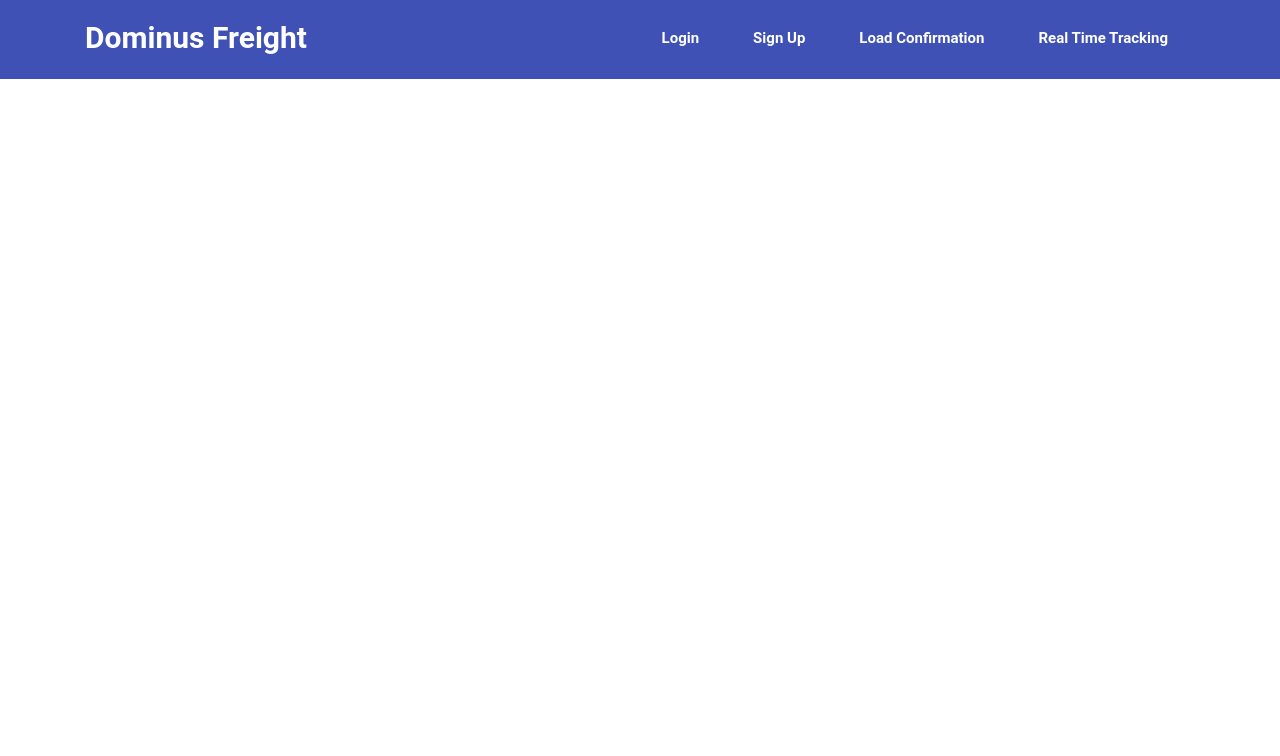
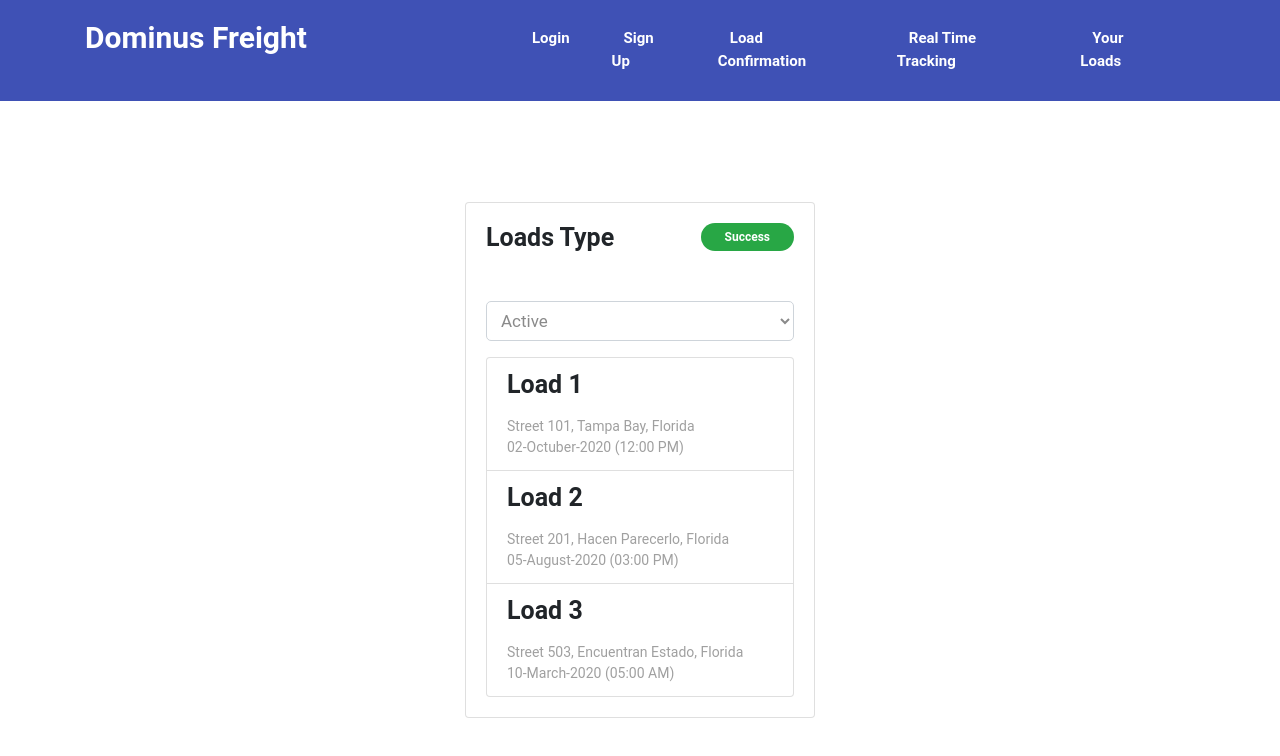
Before and after one commit to muhammadidreesshaikh/dominus-freight-app, a React (Create React App) app: page /yourloads in a window 1280 px wide. Shown: the top 756 px of the page. Built offline with nearby package versions, Linux system fonts and the light colour scheme.

Commit message:
your loads component done

```diff
--- a/src/App.js
+++ b/src/App.js
@@ -6,6 +6,7 @@ import Login from './components/Login';
 import Signup from './components/Signup';
 import LoadConfirmation from './components/LoadConfirmation';
 import RealTime from './components/RealTime';
+import YourLoads from './components/YourLoads';
 
 import {
   BrowserRouter as Router,
@@ -26,6 +27,7 @@ function App() {
               <Route exact path='/signup' component={Signup}></Route>
               <Route exact path='/loadconfirmation' component={LoadConfirmation}></Route>
               <Route exact path='/realtime' component={RealTime}></Route>
+              <Route exact path='/yourloads' component={YourLoads}></Route>
             </Switch>
           </div>
 
--- /dev/null
+++ b/src/assets/css/yourloads.css
@@ -0,0 +1,24 @@
+.time h2{
+    font-size: 25px;
+    font-weight: bold;
+}
+
+.time h3{
+    font-size: 25px;
+    font-weight: bold;
+}
+
+.time p{
+    color: var(--color-gry);
+    font-size: 14px;
+}
+
+.time select{
+    border-radius: 5px;
+    padding: 8px 0 8px 10px;
+    width: 100%;
+    height: auto;
+    margin-top: 5%;
+    font-size: 17px;
+    color: rgb(138, 138, 138);
+}
--- /dev/null
+++ b/src/components/YourLoads.js
@@ -0,0 +1,81 @@
+import React from 'react';
+import '../assets/css/yourloads.css';
+import { Link } from 'react-router-dom';
+
+class YourLoads extends React.Component {
+
+    constructor(props) {
+        super(props);
+
+        this.state = {
+            data: [],
+            loading: false
+        };
+    }
+
+    componentDidMount() {
+        console.log("YourLoads");
+
+        this.setState({
+            loading: true
+        });
+    }
+
+    render() {
+        return(
+            // trucking company
+            <section>
+                <div className="time py-5">
+                    <div className="container">
+                        <div className="row justify-content-center">
+                            <div className="col-md-4">
+                                <div className="card">
+                                    <div className="card-body">
+
+                                        <div className="row">
+                                            <div className="col-6">
+                                                <h2>Loads Type</h2>
+                                            </div>
+
+                                            <div className="col-6">
+                                                <a href="#"><span class="badge badge-pill badge-success float-right px-4 py-2">Success</span></a>
+                                            </div>
+                                        </div>
+
+                                        <div class="form-group mt-5">
+                                            <select class="form-control">
+                                                <option>Active</option>
+                                                <option>Upcoming</option>
+                                                <option>Past</option>
+                                            </select>
+                                        </div>
+
+                                        <ul class="list-group">
+                                            <li class="list-group-item">
+                                                <h3>Load 1</h3>
+                                                <p className="pt-3">Street 101, Tampa Bay, Florida</p>
+                                                <p>02-Octuber-2020  (12:00 PM)</p>
+                                            </li>
+                                            <li class="list-group-item">
+                                                <h3>Load 2</h3>
+                                                <p className="pt-3">Street 201, Hacen Parecerlo, Florida</p>
+                                                <p>05-August-2020  (03:00 PM)</p>
+                                            </li>
+                                            <li class="list-group-item">
+                                                <h3>Load 3</h3>
+                                                <p className="pt-3">Street 503, Encuentran Estado, Florida</p>
+                                                <p>10-March-2020  (05:00 AM)</p>
+                                            </li>
+                                        </ul>
+
+                                    </div>
+                                </div>
+                            </div>
+                        </div>
+                    </div>
+                </div>
+            </section>
+        );
+    }
+}
+export default YourLoads;
--- a/src/layout/Header.js
+++ b/src/layout/Header.js
@@ -39,6 +39,7 @@ function Header() {
                                     <li><Link to="/signup">Sign Up</Link></li>
                                     <li><Link to="/loadconfirmation">Load Confirmation</Link></li>
                                     <li><Link to="/realtime">Real Time Tracking</Link></li>
+                                    <li><Link to="/yourloads">Your Loads</Link></li>
                                  </ul>
                             </div>
                         </div>
@@ -51,6 +52,7 @@ function Header() {
                     <Link to="/signup" onClick={() => setMenuToggle(!menuToggle)}>Sign Up</Link>
                     <Link to="/loadconfirmation" onClick={() => setMenuToggle(!menuToggle)}>Load Confirmation</Link>
                     <Link to="/realtime" onClick={() => setMenuToggle(!menuToggle)}>Real Time Tracking</Link>
+                    <Link to="/yourloads" onClick={() => setMenuToggle(!menuToggle)}>Your Loads</Link>
                 </div>
 
             </div>
```
